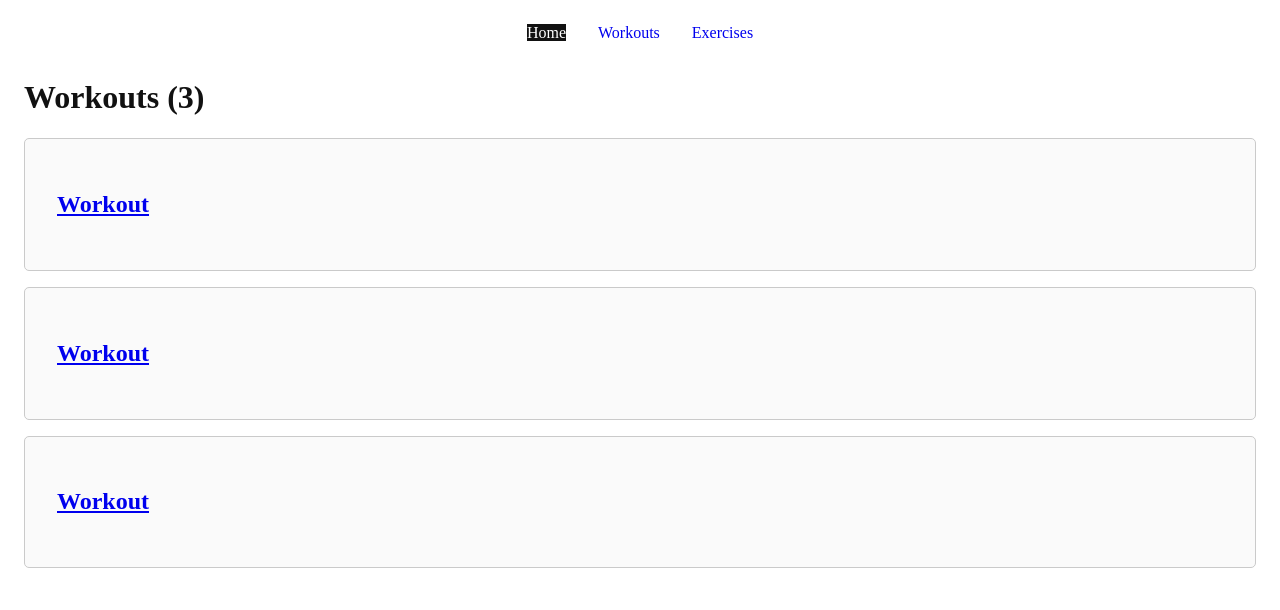
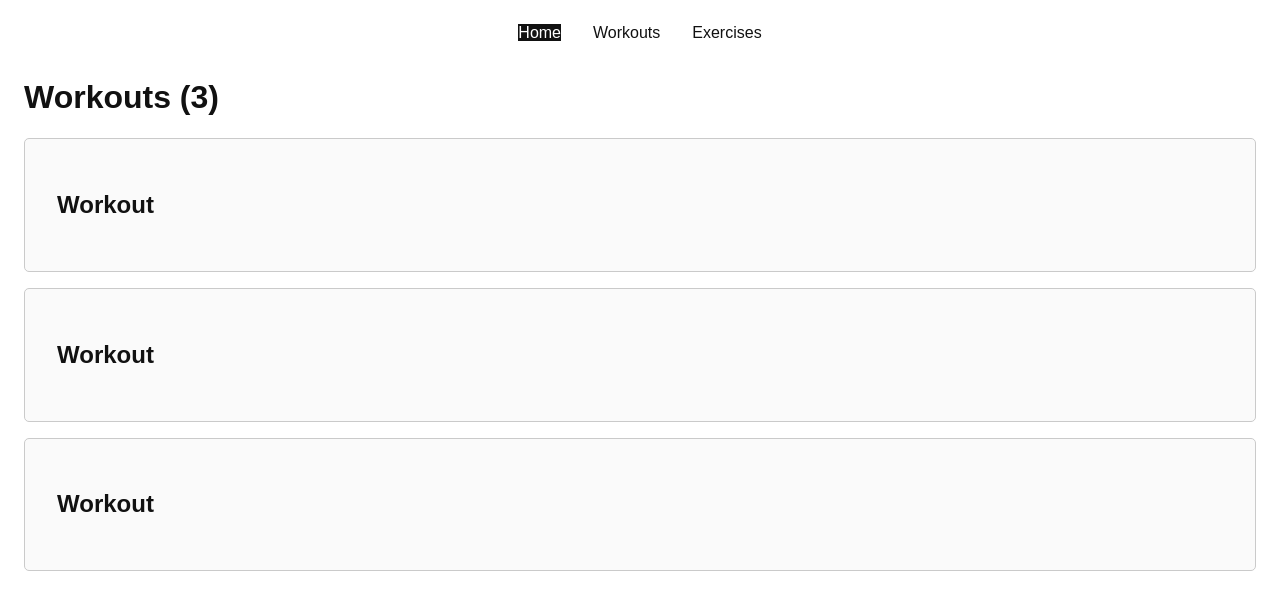
Before and after one commit to lukasreinfurt/hiss, a Vue app: page /#/ in a window 1280 px wide. Shown: the top 610 px of the page. Built offline with nearby package versions, Linux system fonts and the light colour scheme.

Commit message:
Remove link styling and set font to sans-serif

```diff
--- a/src/assets/css/app.css
+++ b/src/assets/css/app.css
@@ -8,6 +8,16 @@
 }
 
 body {
+    color: #111;
+    font-family: sans-serif;
+}
+
+a {
+    text-decoration: none;
+    color: #111;
+}
+
+a:visited {
     color: #111;
 }
 
```
